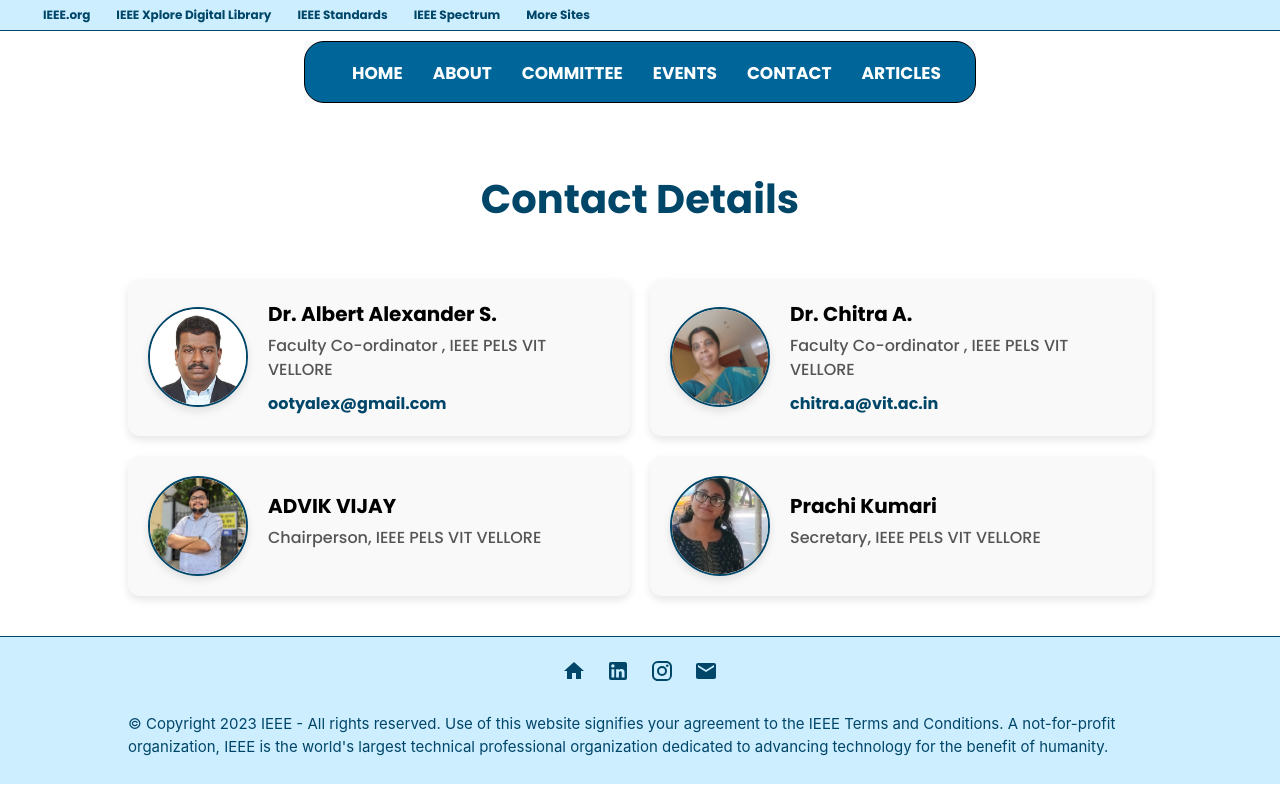
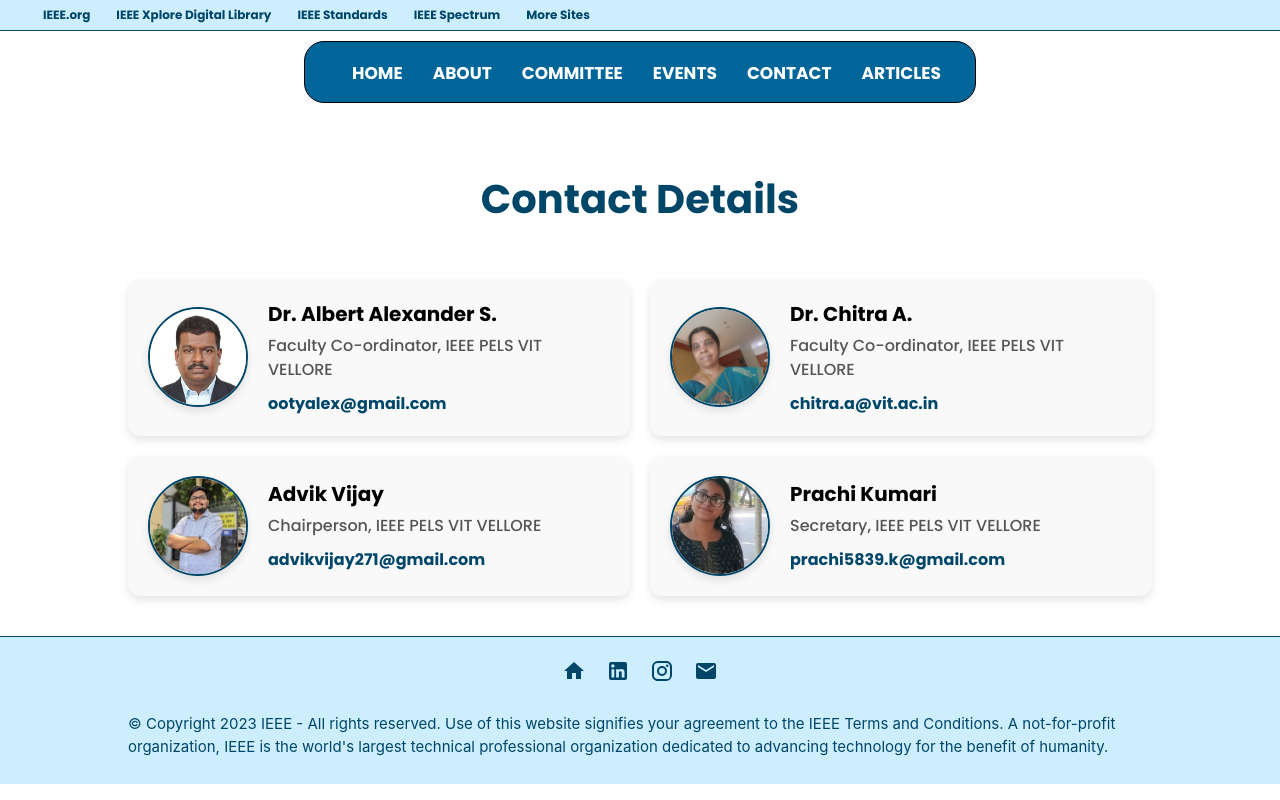
Before and after one commit to VARSITHA01/ieee-pels, a React (Create React App) app: page /contact in a window 1280 px wide. Built offline with nearby package versions, Linux system fonts and the light colour scheme; the HTML template or start-up script is replaced by a standard one.

Commit message:
Update Contact.js

```diff
--- a/src/Components/Contact.js
+++ b/src/Components/Contact.js
@@ -23,8 +23,8 @@
           />
           <div className="contact_info">
             <div className="contact_name">Dr. Albert Alexander S.</div>
-            <div className="contact_position">Faculty Co-ordinator , IEEE PELS VIT VELLORE </div>
-            <div className="contact_email">ootyalex@gmail.com</div>
+            <div className="contact_position">Faculty Co-ordinator, IEEE PELS VIT VELLORE</div>
+            <a href="mailto:ootyalex@gmail.com" className="contact_email">ootyalex@gmail.com</a>
           </div>
         </div>
       </a>
@@ -43,8 +43,8 @@
           />
           <div className="contact_info">
             <div className="contact_name">Dr. Chitra A.</div>
-            <div className="contact_position">Faculty Co-ordinator , IEEE PELS VIT VELLORE </div>
-            <div className="contact_email">chitra.a@vit.ac.in</div>
+            <div className="contact_position">Faculty Co-ordinator, IEEE PELS VIT VELLORE</div>
+            <a href="mailto:chitra.a@vit.ac.in" className="contact_email">chitra.a@vit.ac.in</a>
           </div>
         </div>
       </a>
@@ -57,14 +57,14 @@
       >
         <div className="contact_card">
           <img
-            src="facultycoordinator\WhatsApp Image 2024-12-18 at 21.42.35_cf99e865.jpg"
+            src="facultycoordinator/WhatsApp Image 2024-12-18 at 21.42.35_cf99e865.jpg"
             alt="Chairperson of IEEE PELS VIT VELLORE"
             className="contact_image"
           />
           <div className="contact_info">
-            <div className="contact_name">ADVIK VIJAY </div>
-            <div className="contact_position">Chairperson, IEEE PELS VIT VELLORE </div>
-
+            <div className="contact_name">Advik Vijay</div>
+            <div className="contact_position">Chairperson, IEEE PELS VIT VELLORE</div>
+            <a href="mailto:advikvijay271@gmail.com" className="contact_email">advikvijay271@gmail.com</a>
           </div>
         </div>
       </a>
@@ -77,13 +77,14 @@
       >
         <div className="contact_card">
           <img
-            src="facultycoordinator\WhatsApp Image 2025-01-03 at 19.03.19_89e21316.jpg"
-            alt="Secretary of IEEE PELS VIT VELLORE "
+            src="facultycoordinator/WhatsApp Image 2025-01-03 at 19.03.19_89e21316.jpg"
+            alt="Secretary of IEEE PELS VIT VELLORE"
             className="contact_image"
           />
           <div className="contact_info">
-            <div className="contact_name">Prachi Kumari </div>
-            <div className="contact_position">Secretary, IEEE PELS VIT VELLORE </div>
+            <div className="contact_name">Prachi Kumari</div>
+            <div className="contact_position">Secretary, IEEE PELS VIT VELLORE</div>
+            <a href="mailto:prachi5839.k@gmail.com" className="contact_email">prachi5839.k@gmail.com</a>
           </div>
         </div>
       </a>
```
